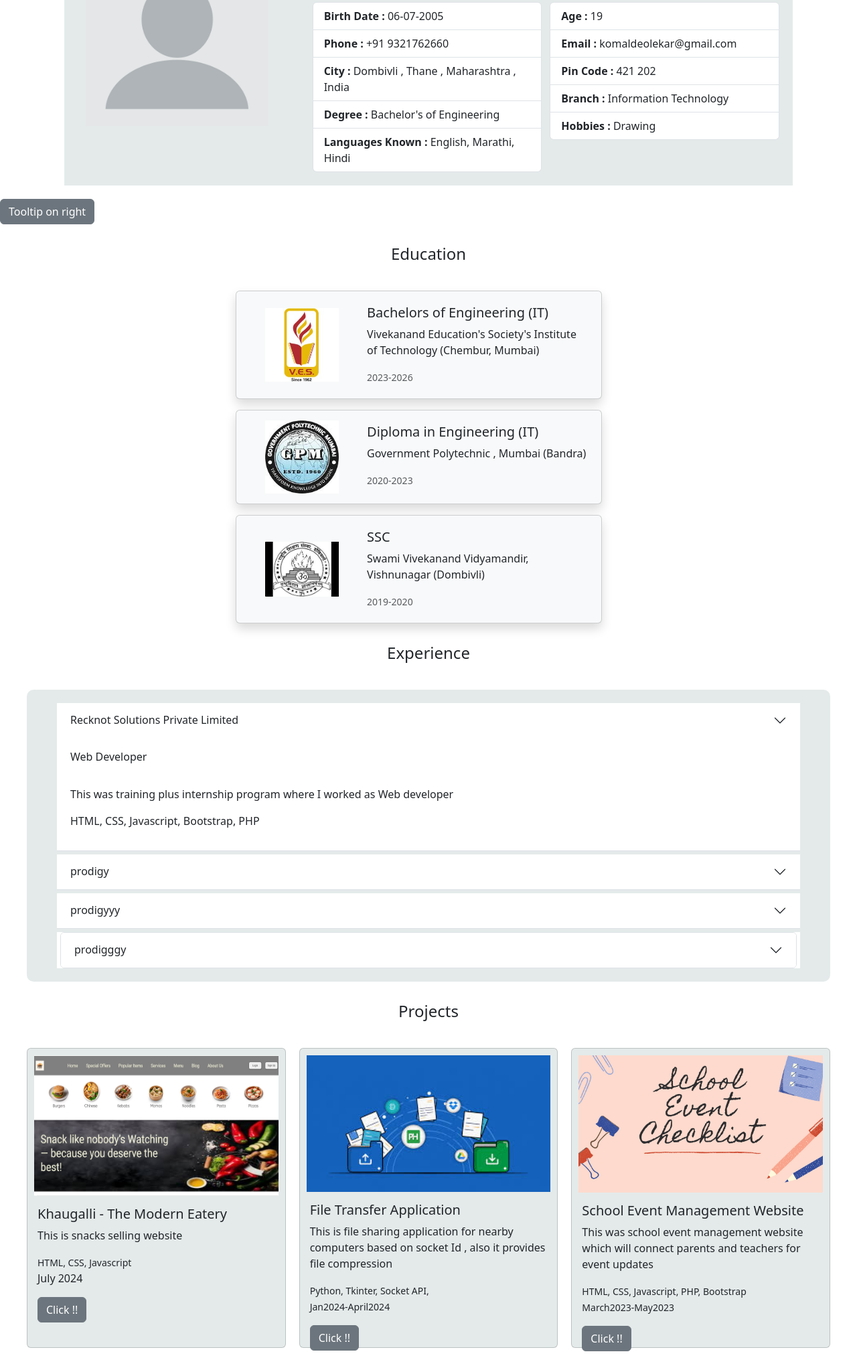
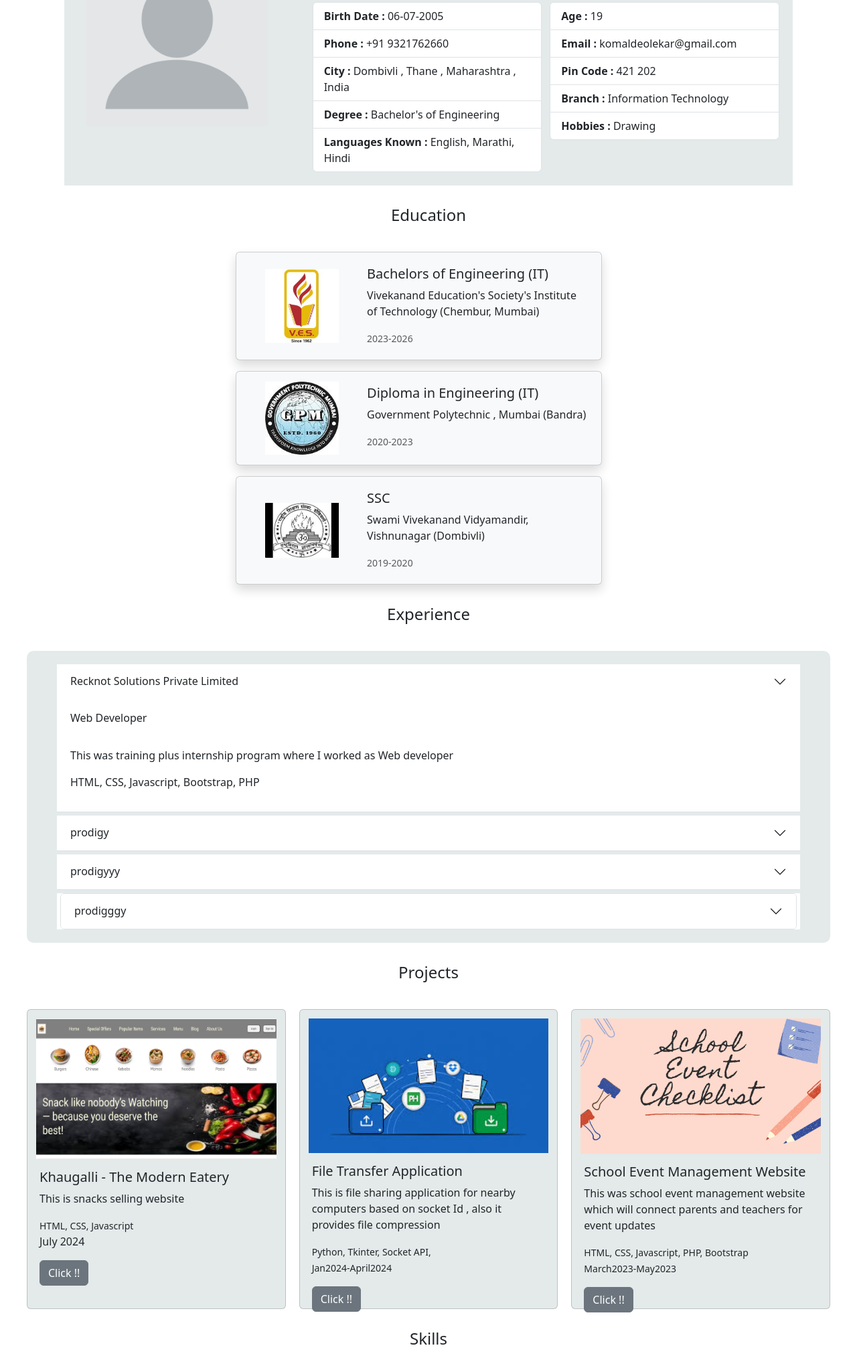
Before and after one commit to KomalDeolekar0607/Bootstrap_portfolio, a plain HTML site: page index.html in a window 1280 px wide. Shown: the part 922-2962 px from the top of the page at 67% size. Drawn offline with nearby package versions, Linux system fonts and the light colour scheme.

Commit message:
Updated index.html

```diff
--- a/index.html
+++ b/index.html
@@ -112,7 +112,7 @@ const popoverList = [...popoverTriggerList].map(popoverTriggerEl => new bootstra
       width: 95%;
     }
 
-    .card:hover {
+    .education .card:hover {
       transform: scale(1.1);
     }
 
@@ -148,7 +148,7 @@ const popoverList = [...popoverTriggerList].map(popoverTriggerEl => new bootstra
     .projects .card {
       height: 28rem;
       background-color: rgba(13, 68, 68, 0.111);
-      padding: 5px;
+      padding: 8px;
     }
 
     .projects .card img {
@@ -343,9 +343,6 @@ const popoverList = [...popoverTriggerList].map(popoverTriggerEl => new bootstra
     </div>
 
   </section>
-  <button type="button" class="btn btn-secondary" data-bs-toggle="tooltip" data-bs-placement="right" data-bs-title="Tooltip on right">
-    Tooltip on right
-  </button>
 <h4>Education</h4>
   <section class="education" id="education">
     <div class="card shadow mb-3">
```
